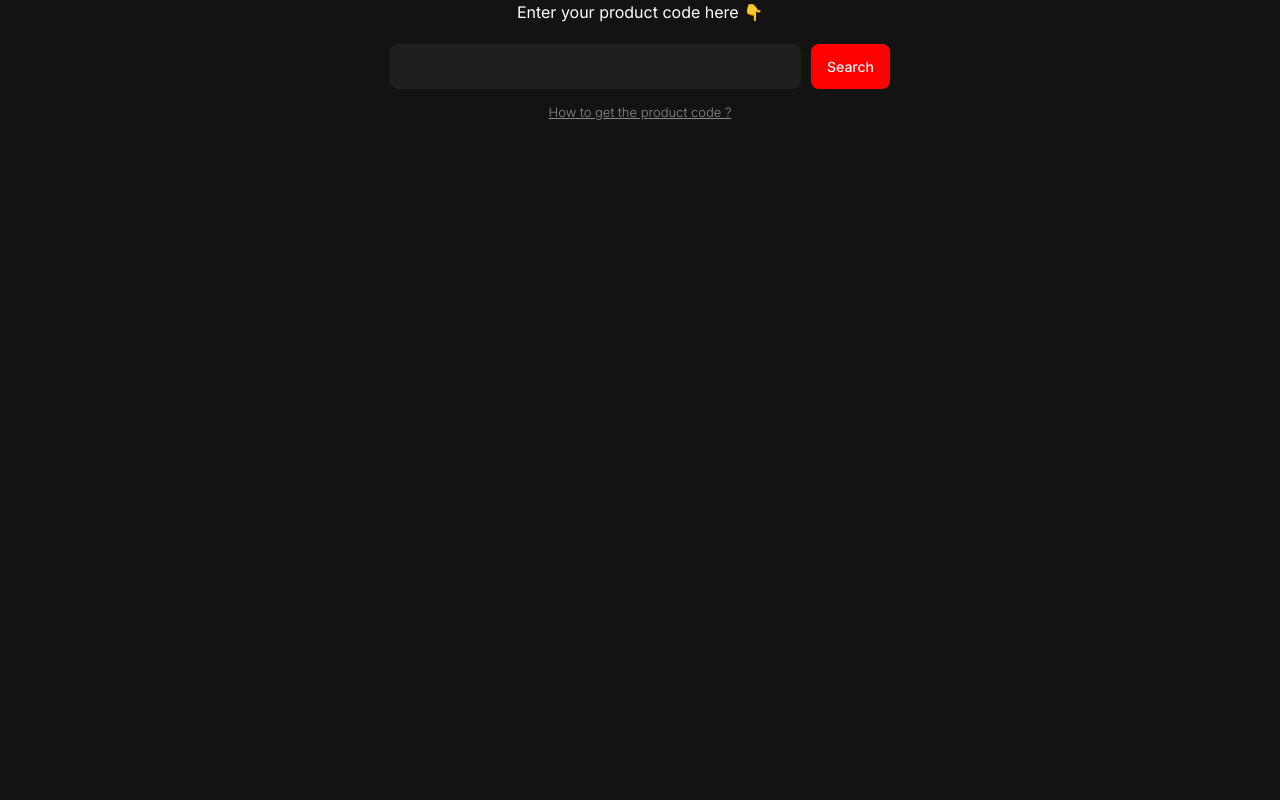
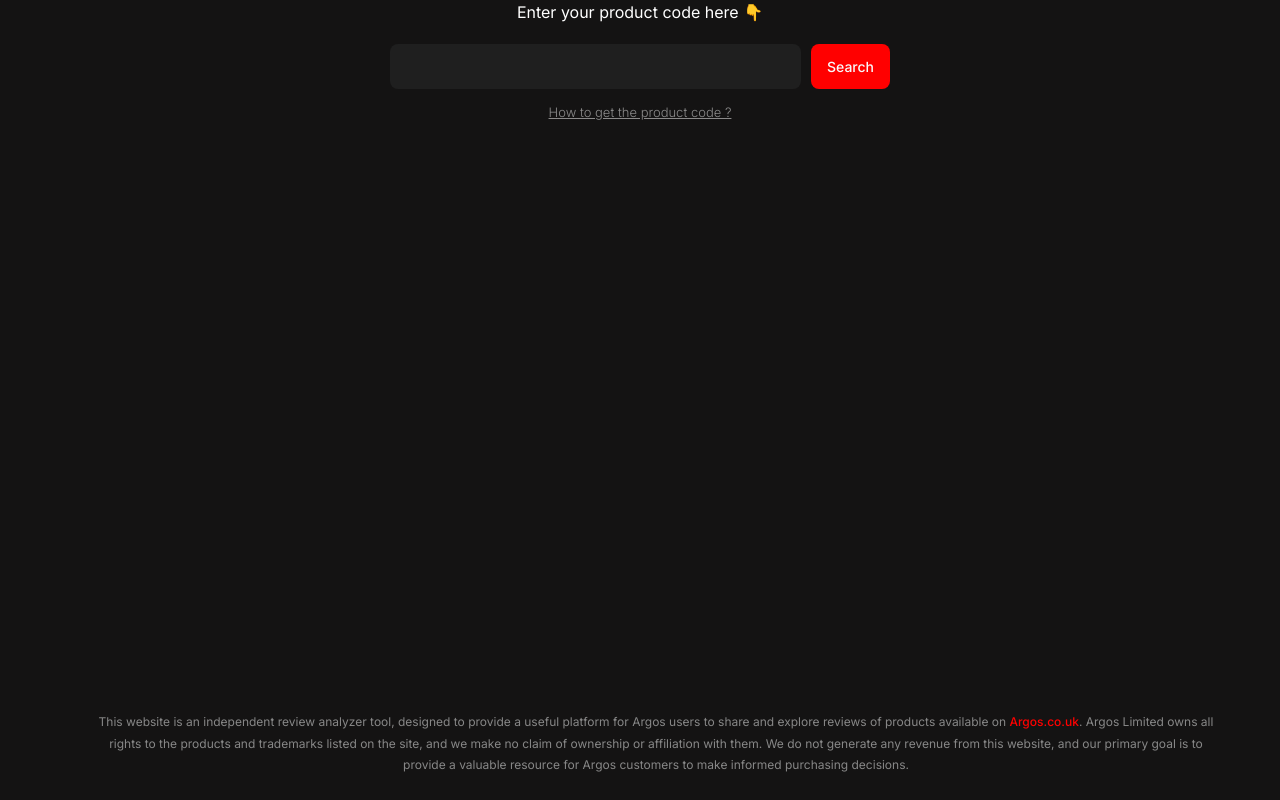
Before and after one commit to Analog-Archives/Argos-Review-Analyzer, a Next.js app: page / in a window 1280 px wide. Built offline with nearby package versions, Linux system fonts and the light colour scheme.

Commit message:
add disclaimer text

```diff
--- a/app/page.tsx
+++ b/app/page.tsx
@@ -1,7 +1,10 @@
+"use client"
+
 import Image from "next/image";
 
 // components
 import SearchSection from "@/components/app/home/search-section/search-section";
+import DisclaimerText from "@/components/app/home/disclaimer-section/disclaimer";
 
 export default function Home() {
   return (
@@ -12,6 +15,7 @@ export default function Home() {
       <SearchSection />
 
       {/* disclaimer text */}
+      <DisclaimerText />
     </div>
   );
 }
--- a/components/app/home/disclaimer-section/disclaimer.module.css
+++ b/components/app/home/disclaimer-section/disclaimer.module.css
@@ -0,0 +1,17 @@
+.text {
+    position: fixed;
+    bottom: 3%;
+    padding-left: 60px;
+    padding-right: 60px;
+    text-align: center;
+    color: rgb(135, 135, 135);
+    font-size: 12px;
+    font-weight: 400;
+    line-height: 1.8;
+}
+
+.text a {
+    font-weight: 500;
+    opacity: 1;
+    color: red;
+}
--- a/components/app/home/disclaimer-section/disclaimer.tsx
+++ b/components/app/home/disclaimer-section/disclaimer.tsx
@@ -0,0 +1,21 @@
+"use client"
+
+// stylesheet
+import Styles from "./disclaimer.module.css"
+
+const DisclaimerText: React.FC<{}> = () => {
+    return (
+        <p className={Styles.text}>
+            This website is an independent review analyzer tool, designed
+            to provide a useful platform for Argos users to share and explore
+            reviews of products available on <a href="https://www.argos.co.uk/">Argos.co.uk</a>.
+            Argos Limited owns all rights to the products and trademarks
+            listed on the site, and we make no claim of ownership or
+            affiliation with them. We do not generate any revenue from
+            this website, and our primary goal is to provide a valuable
+            resource for Argos customers to make informed purchasing decisions.
+        </p>
+    )
+}
+
+export default DisclaimerText
```
